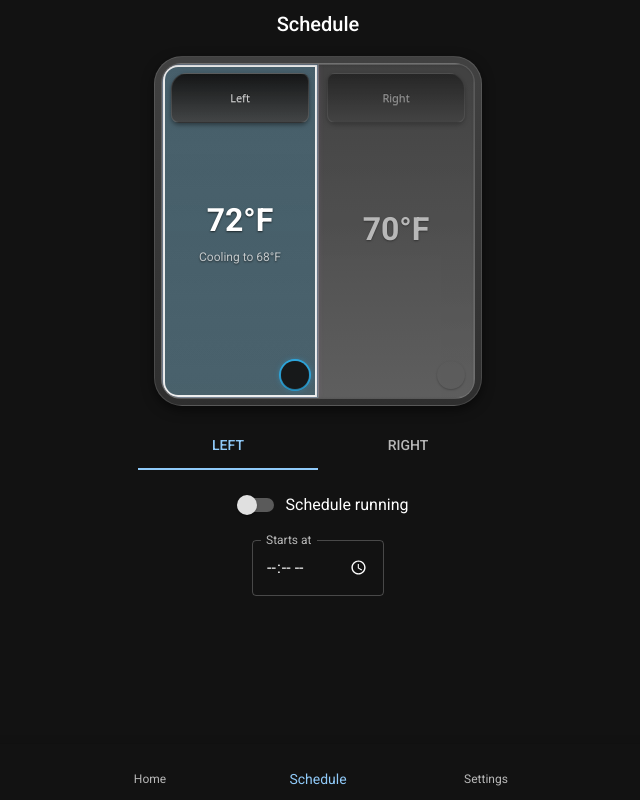
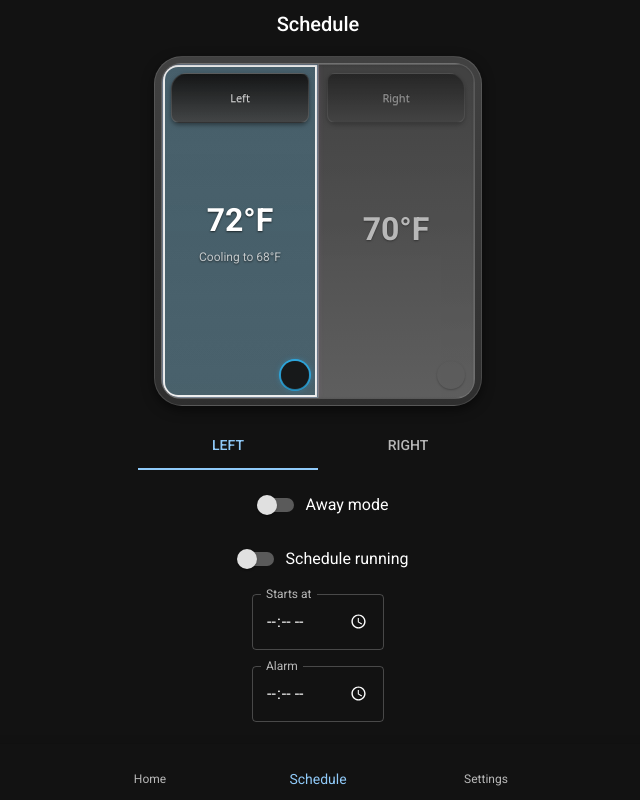
Before and after one commit to jonm01/bed-zones, a Next.js app: page / in a window 1280 px wide. Both pictures are taken after a click on the button "Schedule". Shown: the whole page, without its empty margins (322-962 px from the left). Built offline with nearby package versions, Linux system fonts and the light colour scheme; some icons are missing; what @mui/material-nextjs would draw is missing.

Commit message:
feat: add away mode and alarm to schedules

```diff
--- a/src/components/BedDemo.tsx
+++ b/src/components/BedDemo.tsx
@@ -29,12 +29,12 @@ export default function BedDemo() {
       mode: 'cool',
       currentTemp: 72,
       targetTemp: 68,
-      schedule: { running: false },
+      schedule: { running: false, away: false },
     },
     right: {
       mode: 'off',
       currentTemp: 70,
-      schedule: { running: false },
+      schedule: { running: false, away: false },
     },
   });
   const [editing, setEditing] = React.useState<Side>('left');
@@ -79,12 +79,36 @@ export default function BedDemo() {
     });
 
   const toggleSchedule = (side: Side, running: boolean) =>
-    updateZone(side, (z) => ({ ...z, schedule: { ...z.schedule, running } }));
+    updateZone(side, (z) => {
+      const sched = { ...z.schedule, running };
+      if (running) sched.away = false;
+      let next = { ...z, schedule: sched };
+      if (running && z.mode === 'off') {
+        const target = z.targetTemp ?? z.currentTemp;
+        const mode = target > z.currentTemp ? 'heat' : target < z.currentTemp ? 'cool' : 'heat';
+        next = { ...next, mode, targetTemp: target };
+      }
+      return next;
+    });
 
   const setScheduleStart = (side: Side, nextStart: string) =>
     updateZone(side, (z) => ({
       ...z,
-      schedule: { running: z.schedule?.running ?? false, nextStart },
+      schedule: { ...z.schedule, nextStart },
+    }));
+
+  const toggleAway = (side: Side, away: boolean) =>
+    updateZone(side, (z) => ({
+      ...z,
+      schedule: away
+        ? { ...z.schedule, away, running: false, nextStart: undefined }
+        : { ...z.schedule, away },
+    }));
+
+  const setAlarm = (side: Side, alarm: string) =>
+    updateZone(side, (z) => ({
+      ...z,
+      schedule: { ...z.schedule, alarm },
     }));
 
 
@@ -192,18 +216,39 @@ export default function BedDemo() {
           <FormControlLabel
             control={
               <Switch
+                checked={!!zones[editing].schedule?.away}
+                onChange={(e) => toggleAway(editing, e.target.checked)}
+              />
+            }
+            label="Away mode"
+          />
+
+          <FormControlLabel
+            control={
+              <Switch
                 checked={!!zones[editing].schedule?.running}
                 onChange={(e) => toggleSchedule(editing, e.target.checked)}
+                disabled={!!zones[editing].schedule?.away}
               />
             }
             label="Schedule running"
           />
 
+          {!zones[editing].schedule?.away && (
+            <TextField
+              label="Starts at"
+              type="time"
+              value={zones[editing].schedule?.nextStart ?? ''}
+              onChange={(e) => setScheduleStart(editing, e.target.value)}
+              InputLabelProps={{ shrink: true }}
+            />
+          )}
+
           <TextField
-            label="Starts at"
+            label="Alarm"
             type="time"
-            value={zones[editing].schedule?.nextStart ?? ''}
-            onChange={(e) => setScheduleStart(editing, e.target.value)}
+            value={zones[editing].schedule?.alarm ?? ''}
+            onChange={(e) => setAlarm(editing, e.target.value)}
             InputLabelProps={{ shrink: true }}
           />
         </Stack>
--- a/src/components/BedDualZone.tsx
+++ b/src/components/BedDualZone.tsx
@@ -10,6 +10,8 @@ import {
 } from '@mui/material';
 import { alpha, useTheme, SxProps, Theme } from '@mui/material/styles';
 import AccessTimeIcon from '@mui/icons-material/AccessTime';
+import FlightTakeoffIcon from '@mui/icons-material/FlightTakeoff';
+import AlarmIcon from '@mui/icons-material/Alarm';
 import PowerSettingsNewIcon from '@mui/icons-material/PowerSettingsNew';
 import { formatTemp } from '@/utils/temperature';
 
@@ -31,7 +33,7 @@ export interface ZoneState {
   /** Desired temperature when heating or cooling. */
   targetTemp?: number;
   /** Optional schedule information for the zone. */
-  schedule?: { running: boolean; nextStart?: string };
+  schedule?: { running: boolean; nextStart?: string; away?: boolean; alarm?: string };
 }
 
 /**
@@ -211,11 +213,19 @@ export function BedDualZone({
             {zones.map(({ key, state, name }) => {
               const isEditing = editingSide === key;
               const ariaLabel = `${name} side: ${state.mode}${isEditing ? ', editing' : ''}`;
-              const scheduleLabel = state.schedule?.running
-                ? 'Schedule running'
-                : state.schedule?.nextStart
-                ? `Starts at ${state.schedule.nextStart}`
-                : undefined;
+              const schedule = state.schedule;
+              let scheduleLabel: string | undefined;
+              let scheduleIcon: React.ReactElement | undefined;
+              if (schedule?.away) {
+                scheduleLabel = 'Away';
+                scheduleIcon = <FlightTakeoffIcon sx={{ fontSize: 12, mr: 0.25 }} />;
+              } else if (schedule?.running) {
+                scheduleLabel = 'Schedule running';
+                scheduleIcon = <AccessTimeIcon sx={{ fontSize: 12, mr: 0.25 }} />;
+              } else if (schedule?.nextStart) {
+                scheduleLabel = `Starts at ${schedule.nextStart}`;
+                scheduleIcon = <AccessTimeIcon sx={{ fontSize: 12, mr: 0.25 }} />;
+              }
               const modeColor =
                 state.mode === 'cool'
                   ? theme.palette.info.main
@@ -306,7 +316,7 @@ export function BedDualZone({
                           mr: 'auto',
                         }}
                       >
-                        <AccessTimeIcon sx={{ fontSize: 12, mr: 0.25 }} />
+                        {scheduleIcon}
                         {scheduleLabel}
                       </Box>
                     </Tooltip>
@@ -392,6 +402,28 @@ export function BedDualZone({
                 );
               })()}
 
+              {state.schedule?.alarm && (
+                <Box
+                  sx={{
+                    mt: 0.5,
+                    display: 'inline-flex',
+                    alignItems: 'center',
+                    px: 0.5,
+                    py: 0.25,
+                    bgcolor: alpha(theme.palette.background.default, 0.9),
+                    borderRadius: 1,
+                    boxShadow: '0 1px 2px rgba(0,0,0,0.4)',
+                    fontSize: 10,
+                    color: 'text.secondary',
+                    zIndex: 2,
+                    textShadow: '0 1px 2px rgba(0,0,0,0.6)',
+                  }}
+                >
+                  <AlarmIcon sx={{ fontSize: 12, mr: 0.25 }} />
+                  {state.schedule.alarm}
+                </Box>
+              )}
+
             </ButtonBase>
           );
         })}
```
